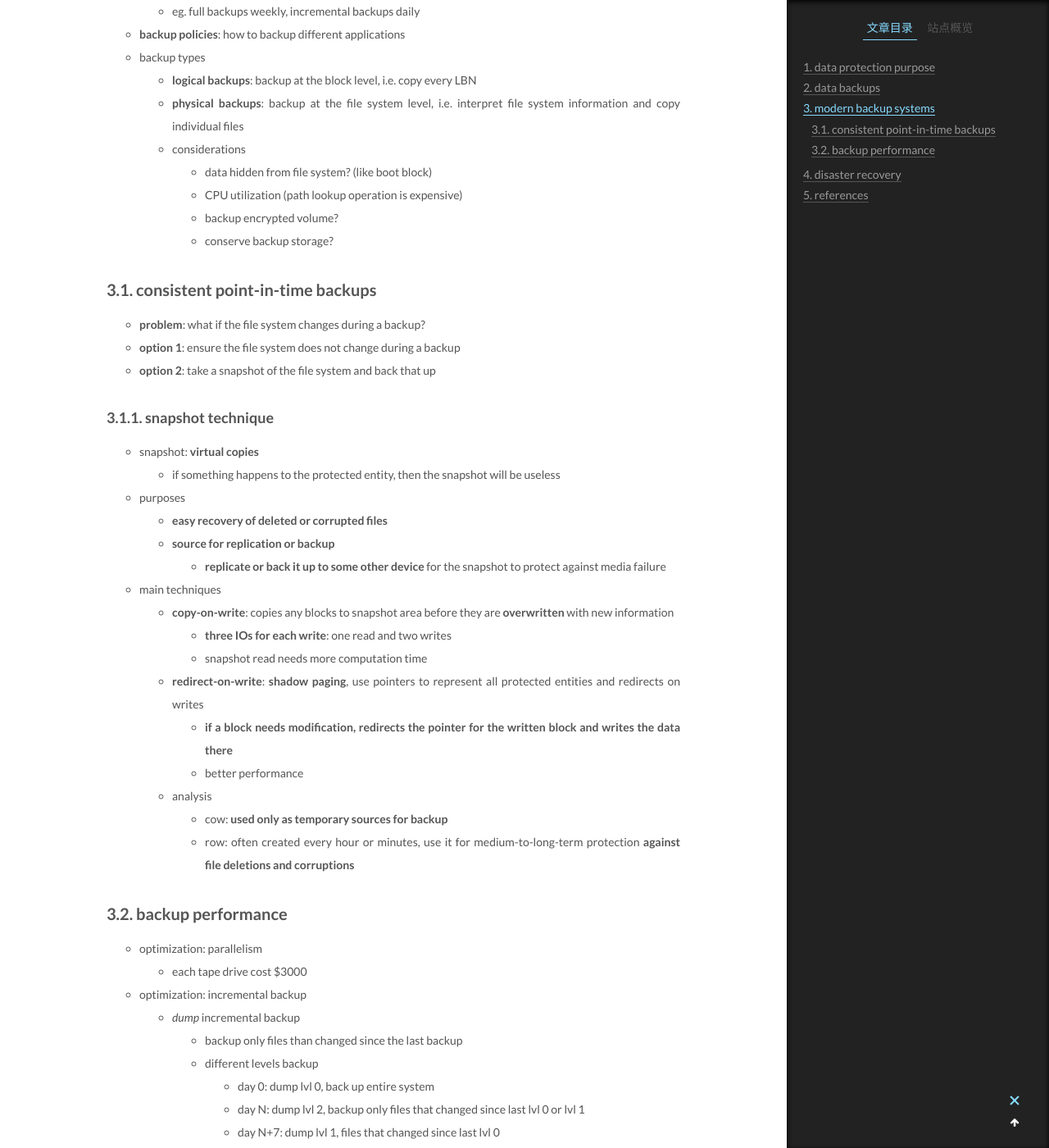
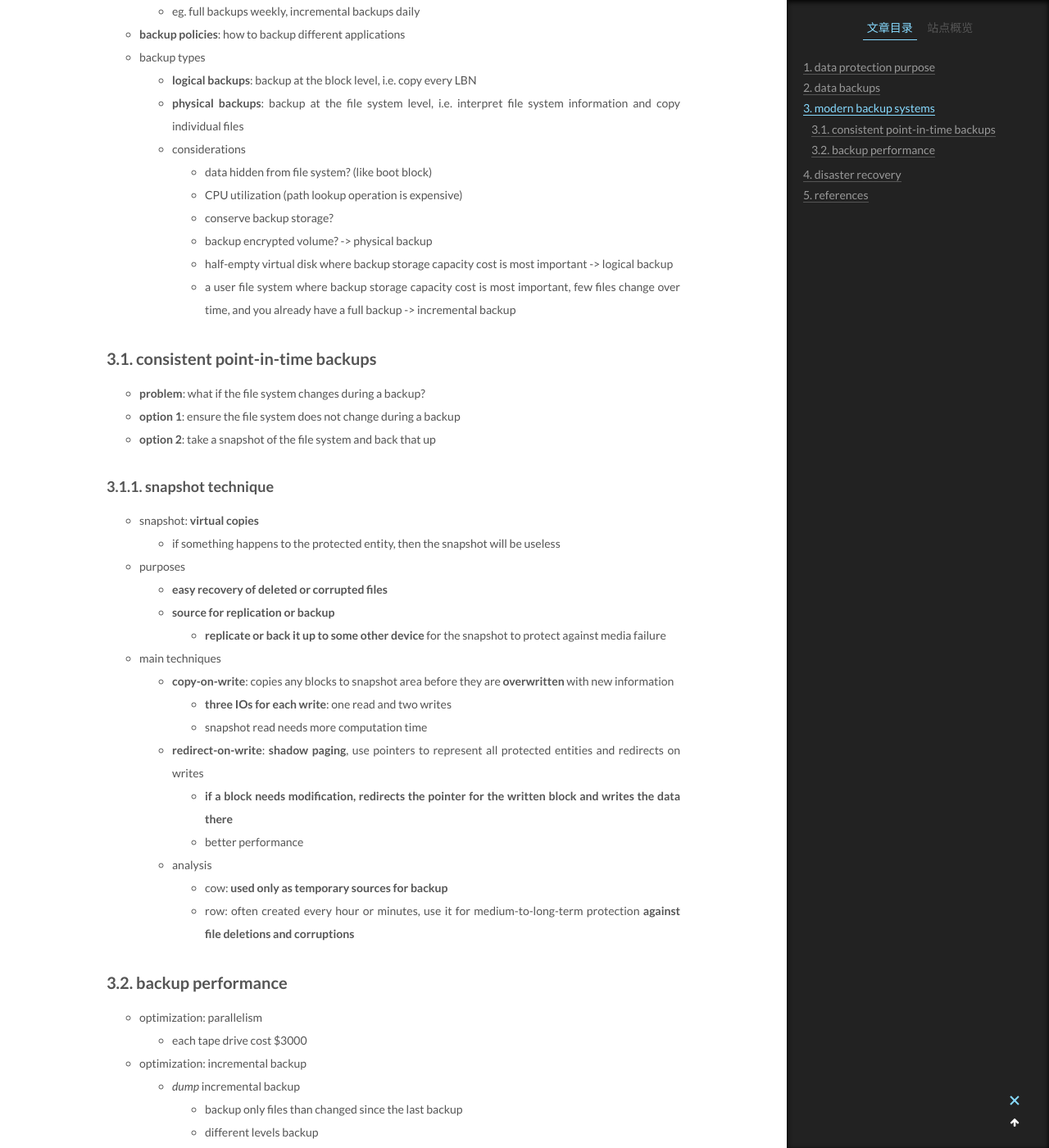
Before and after one commit to Willendless/willendless.github.io, a Jekyll site: the page built from _posts/2021-11-3-存储系统（十）.md, in a window 1280 px wide and 1400 px high, scrolled down 3617 px. Shown: the whole window at 82% size. Built offline with Jekyll 4.4.1, drawn with Linux system fonts in a browser that asks for light colours; comment, search, counter and statistics services are not loaded; some of the changed text lies outside the part shown.

Commit message:
chore: update post

```diff
--- a/_posts/2021-11-3-存储系统（十）.md
+++ b/_posts/2021-11-3-存储系统（十）.md
@@ -110,8 +110,10 @@ category: 存储系统
   + considerations
     + data hidden from file system? (like boot block)
     + CPU utilization (path lookup operation is expensive)
-    + backup encrypted volume?
     + conserve backup storage?
+    + backup encrypted volume? -> physical backup
+    + half-empty virtual disk where backup storage capacity cost is most important -> logical backup
+    + a user file system where backup storage capacity cost is most important, few files change over time, and you already have a full backup -> incremental backup
 
 ### 3.1. consistent point-in-time backups
 
@@ -159,6 +161,12 @@ category: 存储系统
 
 real world: full backup with deduplication (similar to incremental, but with shorter restore time)
 
++ incremental backup
+  + **based on last time full backup**
+  + based on last time incremental backup
++ deduplication: **only those new updates since last time**
++ if retained for 7 days, then only after day 8's backup finish then can delete day 1's backup
+
 ## 4. disaster recovery
 
 + people, nature, system, software, hardware
```
Also changed, not shown: _posts/2021-10-20-存储系统（七）.md (+6 -0 lines), _posts/2021-10-29-存储系统（九）.md (+8 -0 lines).
